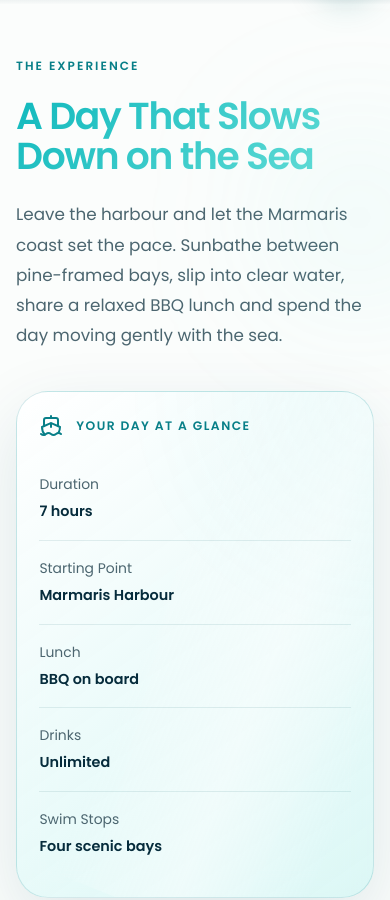
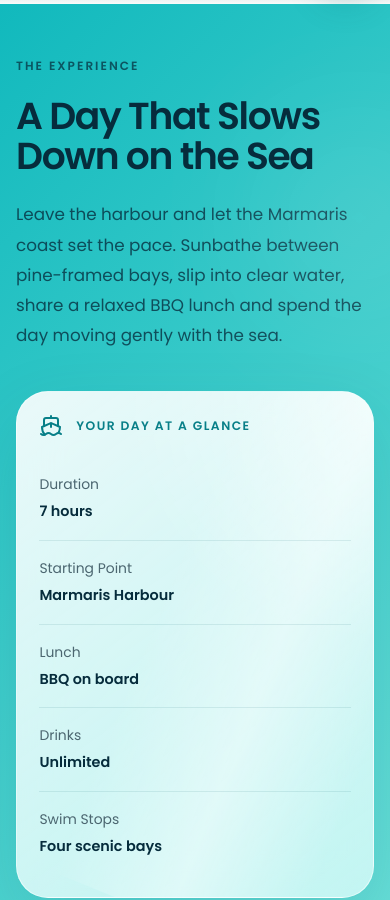
Before and after one commit to makromadam/mavimaris, a Next.js app: page / in a window 390 px wide. Shown: the part 840-1740 px from the top of the page. Built offline with nearby package versions, Linux system fonts and the light colour scheme; no server answers; grey boxes are pictures that could not be loaded.

Commit message:
Refine section styling and mobile header behavior

```diff
--- a/app/globals.css
+++ b/app/globals.css
@@ -211,7 +211,15 @@ section {
     background 0.35s var(--ease),
     border-color 0.35s var(--ease),
     box-shadow 0.35s var(--ease),
-    color 0.35s var(--ease);
+    color 0.35s var(--ease),
+    opacity 0.3s var(--ease),
+    transform 0.4s var(--ease);
+}
+
+.site-header.header-hidden {
+  opacity: 0;
+  pointer-events: none;
+  transform: translateY(calc(-100% - 2rem));
 }
 
 .site-header.scrolled {
@@ -648,6 +656,18 @@ section {
 .experience-section {
   overflow: clip;
   padding-top: calc(var(--section-space) * 0.8);
+  background: var(--gradient-aqua);
+  color: var(--color-navy);
+}
+
+.experience-section .section-heading h2 {
+  color: var(--color-navy);
+  background: none;
+  -webkit-text-fill-color: currentColor;
+}
+
+.experience-section .eyebrow {
+  color: rgba(6, 44, 60, 0.72);
 }
 
 .experience-grid {
@@ -660,7 +680,7 @@ section {
 .experience-copy {
   max-width: 650px;
   margin-bottom: 0;
-  color: var(--color-text-soft);
+  color: rgba(6, 44, 60, 0.78);
   font-size: clamp(1.05rem, 1.8vw, 1.3rem);
   line-height: 1.8;
 }
@@ -680,7 +700,7 @@ section {
   height: 36vw;
   max-width: 560px;
   max-height: 560px;
-  background: rgba(102, 225, 219, 0.15);
+  background: rgba(255, 255, 255, 0.22);
   filter: blur(80px);
 }
 
@@ -692,11 +712,11 @@ section {
   position: relative;
   overflow: hidden;
   padding: clamp(1.4rem, 4vw, 2.4rem);
-  border: 1px solid rgba(8, 127, 136, 0.17);
+  border: 1px solid rgba(255, 255, 255, 0.55);
   border-radius: var(--radius-lg);
   background:
-    linear-gradient(145deg, rgba(255, 255, 255, 0.84), rgba(209, 245, 243, 0.74)),
-    radial-gradient(circle at top right, rgba(33, 198, 199, 0.28), transparent 40%);
+    linear-gradient(145deg, rgba(255, 255, 255, 0.9), rgba(232, 255, 253, 0.72)),
+    radial-gradient(circle at top right, rgba(255, 255, 255, 0.48), transparent 40%);
   box-shadow: var(--shadow-soft);
   backdrop-filter: blur(20px);
   transform-style: preserve-3d;
--- a/components/ExperiencePage.jsx
+++ b/components/ExperiencePage.jsx
@@ -139,18 +139,39 @@ function MagneticLink({ href, children, className = "", ariaLabel }) {
 function Header({ language, setLanguage, t }) {
   const [menuOpen, setMenuOpen] = useState(false);
   const [scrolled, setScrolled] = useState(false);
+  const [headerHidden, setHeaderHidden] = useState(false);
 
   const closeMenu = () => setMenuOpen(false);
 
   useEffect(() => {
-    const updateHeader = () => setScrolled(window.scrollY > 72);
+    let lastScrollY = window.scrollY;
+
+    const updateHeader = () => {
+      const currentScrollY = window.scrollY;
+      setScrolled(currentScrollY > 72);
+
+      if (menuOpen || currentScrollY < 100) {
+        setHeaderHidden(false);
+      } else if (currentScrollY > lastScrollY) {
+        setHeaderHidden(true);
+      } else if (currentScrollY < lastScrollY) {
+        setHeaderHidden(false);
+      }
+
+      lastScrollY = currentScrollY;
+    };
+
     updateHeader();
     window.addEventListener("scroll", updateHeader, { passive: true });
     return () => window.removeEventListener("scroll", updateHeader);
-  }, []);
+  }, [menuOpen]);
 
   return (
-    <header className={`site-header ${scrolled ? "scrolled" : ""}`}>
+    <header
+      className={`site-header ${scrolled ? "scrolled" : ""} ${
+        headerHidden ? "header-hidden" : ""
+      }`}
+    >
       <a className="brand-lockup" href="#top" aria-label="MAVIMARIS home">
         <span className="brand-name">MAVIMARIS</span>
         <span className="brand-subtitle">Marmaris Boat Experience</span>
--- a/data/translations.js
+++ b/data/translations.js
@@ -35,7 +35,7 @@ export const translations = {
     },
     experience: {
       eyebrow: "The experience",
-      title: "A Day That Slows Down on the Sea",
+      title: ["A Day That Slows", "Down on the Sea"],
       text:
         "Leave the harbour and let the Marmaris coast set the pace. Sunbathe between pine-framed bays, slip into clear water, share a relaxed BBQ lunch and spend the day moving gently with the sea.",
       cardTitle: "Your day at a glance",
@@ -100,7 +100,7 @@ export const translations = {
     },
     included: {
       eyebrow: "Comfort on board",
-      title: "What's Included in the Day",
+      title: ["What's Included", "in the Day"],
       items: [
         ["utensils", "BBQ lunch"],
         ["glass", "Unlimited soft drinks"],
```
